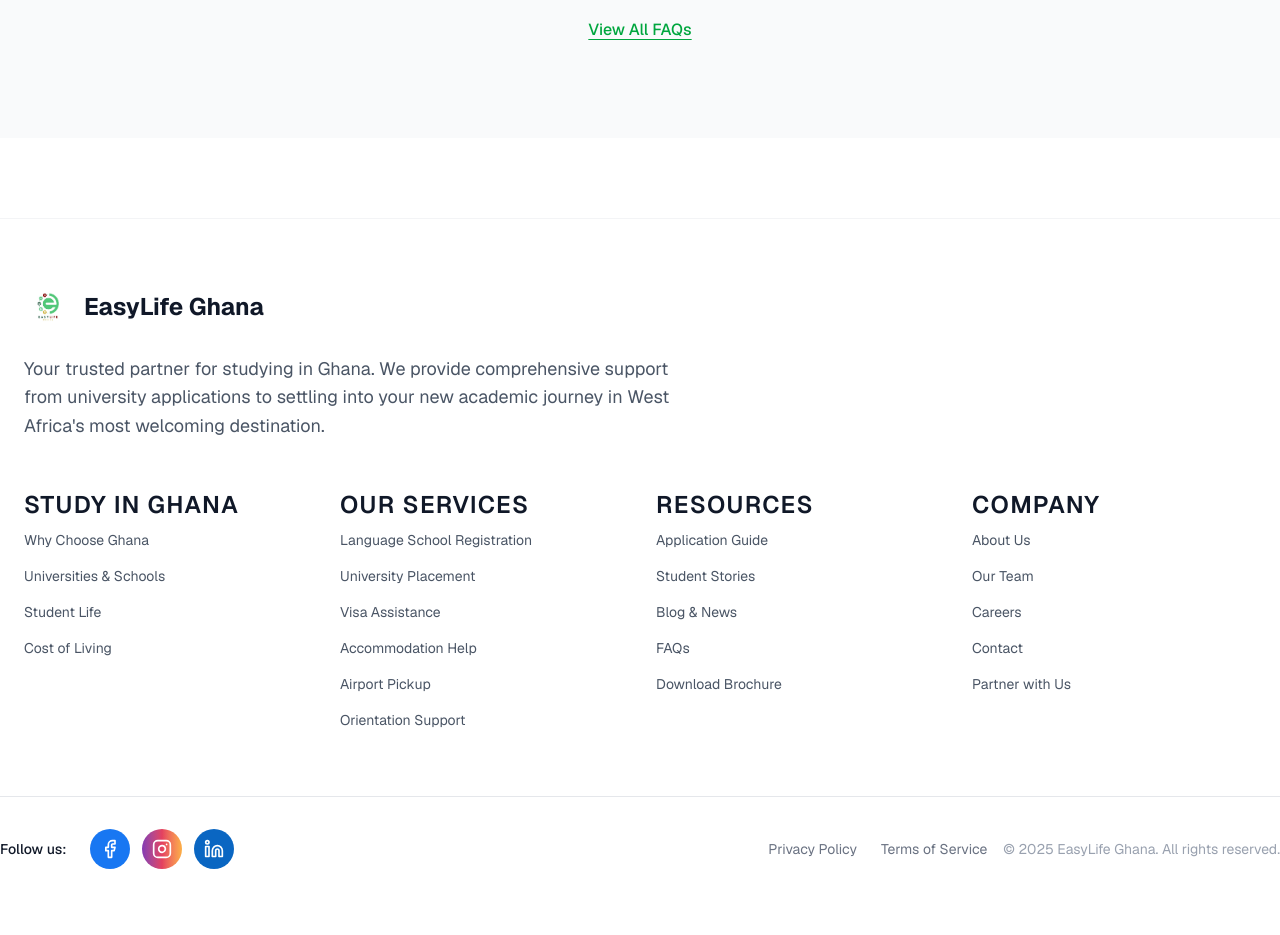
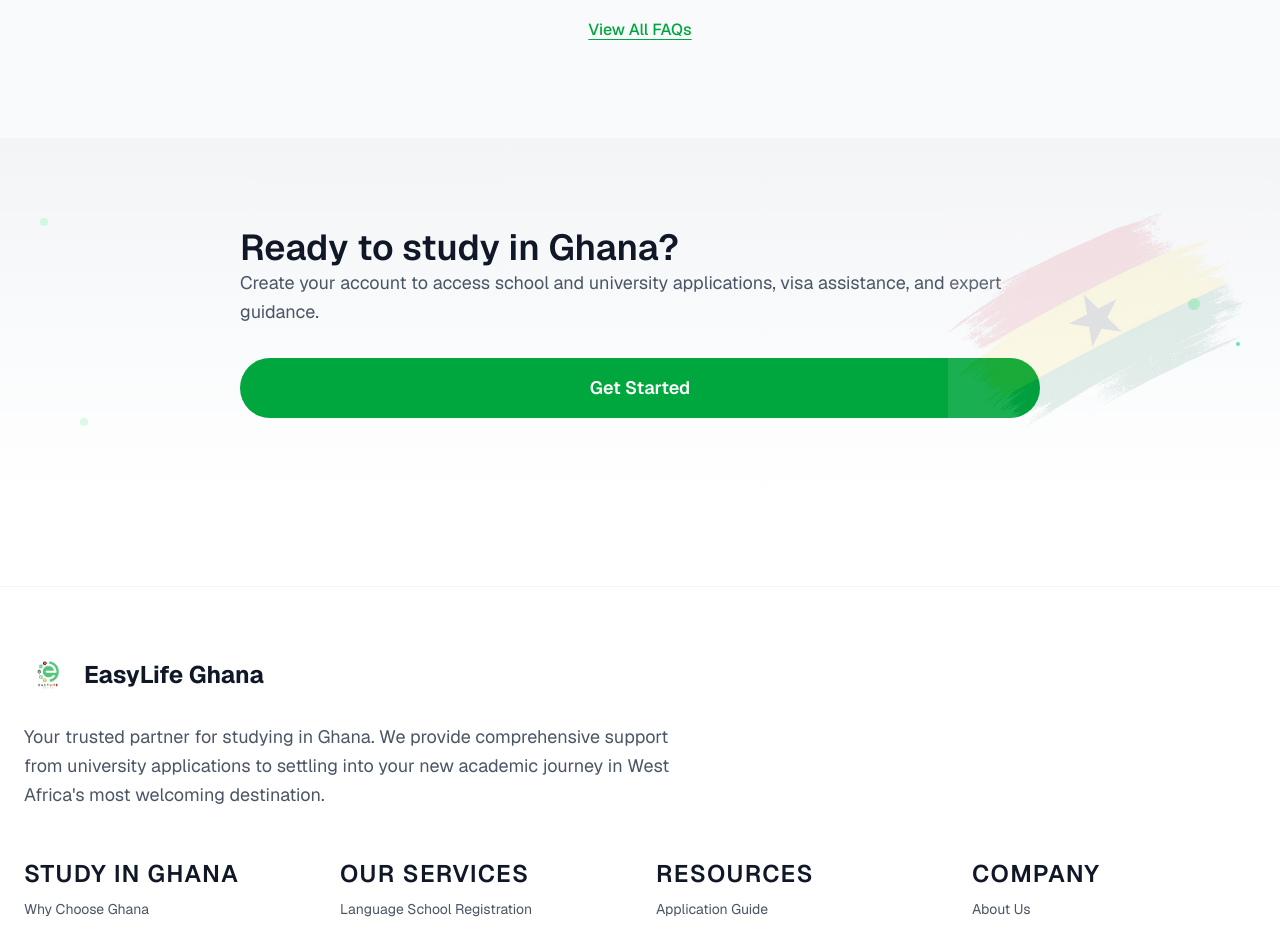
Before and after one commit to easylifegh/easylifegh-web, a Next.js app: page / in a window 1280 px wide. Shown: the part 2760-3695 px from the top of the page. Before the commit the page ends 3661 px from the top, so only its background shows below. Built offline with nearby package versions, Linux system fonts and the light colour scheme.

Commit message:
feat: cta section

```diff
--- a/src/app/page.tsx
+++ b/src/app/page.tsx
@@ -2,6 +2,7 @@
 import WhyChooseGhana from "@/components/homepage/WhyChooseGhana"
 import ApplicationProcess from "@/components/homepage/ApplicationProcess"
 import FAQ from "@/components/homepage/FAQ"
+import CallToAction from "@/components/homepage/CallToAction"
 
 export default function Home() {
   return (
@@ -10,6 +11,7 @@
       <WhyChooseGhana />
       <ApplicationProcess />
       <FAQ />
+      <CallToAction />
     </div>
   )
 }
--- a/src/components/homepage/CallToAction.tsx
+++ b/src/components/homepage/CallToAction.tsx
@@ -1,7 +1,56 @@
+"use client"
+
+import Link from "next/link"
+import Image from "next/image"
+import { useTranslation } from "react-i18next"
+
 export default function CallToAction() {
+  const { t } = useTranslation()
+
   return (
-    <section>
-      <h1>Call To Action</h1>
+    <section className="py-10 bg-gradient-to-b from-gray-100 via-gray-50 to-white relative overflow-hidden">
+      <div className="container mx-auto px-6 lg:px-8 relative z-10">
+        {/* Ghana Flag Background */}
+        <div className="absolute top-1/2 right-8 transform -translate-y-1/2 opacity-10 hidden lg:block">
+          <Image
+            src="/flag.png"
+            alt="Ghana Flag"
+            width={300}
+            height={200}
+            className="object-contain"
+          />
+        </div>
+
+        <div className="max-w-4xl mx-auto p-8 lg:p-12 text-left">
+          {/* Main Title */}
+          <div className="mb-8">
+            <h2 className="text-3xl lg:text-4xl font-bold text-gray-900 mb-6 leading-tight">
+              {t("callToAction.title")}
+            </h2>
+            <p className="text-lg text-gray-600 leading-relaxed mb-8">
+              {t("callToAction.description")}
+            </p>
+          </div>
+
+          {/* CTA Button */}
+          <div>
+            <Link
+              href="/login"
+              className="bg-green-600 hover:bg-green-700 text-white font-semibold px-8 py-4 rounded-full transition-all duration-300 text-lg w-full block text-center"
+            >
+              {t("callToAction.button")}
+            </Link>
+          </div>
+        </div>
+      </div>
+
+      {/* Decorative Elements */}
+      <div className="absolute top-0 left-0 w-full h-full overflow-hidden pointer-events-none">
+        <div className="absolute top-20 left-10 w-2 h-2 bg-green-200 rounded-full opacity-60"></div>
+        <div className="absolute top-40 right-20 w-3 h-3 bg-green-300 rounded-full opacity-40"></div>
+        <div className="absolute bottom-20 left-20 w-2 h-2 bg-green-200 rounded-full opacity-50"></div>
+        <div className="absolute bottom-40 right-10 w-1 h-1 bg-green-400 rounded-full opacity-70"></div>
+      </div>
     </section>
   )
 }
--- a/src/locales/en/translation.json
+++ b/src/locales/en/translation.json
@@ -323,6 +323,11 @@
       }
     }
   },
+  "callToAction": {
+    "title": "Ready to study in Ghana?",
+    "description": "Create your account to access school and university applications, visa assistance, and expert guidance.",
+    "button": "Get Started"
+  },
   "footer": {
     "description": "Your trusted partner for studying in Ghana. We provide comprehensive support from university applications to settling into your new academic journey in West Africa's most welcoming destination.",
     "followUs": "Follow us:",
--- a/src/locales/es/translation.json
+++ b/src/locales/es/translation.json
@@ -222,16 +222,16 @@
   "hero": {
     "slides": {
       "university": {
-        "title": "Estudia en las mejores universidades de Ghana",
-        "subtitle": "Únete a miles de estudiantes internacionales que cursan títulos de clase mundial en medicina, ingeniería, negocios y más"
+        "title": "Estudia en Ghana",
+        "subtitle": "Únete a estudiantes internacionales en programas de medicina, ingeniería y negocios"
       },
       "english": {
-        "title": "Domina el inglés en Ghana",
-        "subtitle": "Perfecciona tus habilidades en inglés en un entorno inmersivo mientras experimentas la cultura y hospitalidad africanas"
+        "title": "Aprende inglés en Ghana",
+        "subtitle": "Perfecciona tu inglés mientras experimentas la cultura africana"
       },
       "discover": {
-        "title": "Descubre la hermosa Ghana",
-        "subtitle": "Explora la nación puerta de entrada de África Occidental con rica historia, paisajes impresionantes y patrimonio cultural vibrante"
+        "title": "Descubre Ghana",
+        "subtitle": "Explora África Occidental con rica historia y cultura vibrante"
       }
     },
     "buttons": {
@@ -348,6 +348,11 @@
       }
     }
   },
+  "callToAction": {
+    "title": "¿Listo para estudiar en Ghana?",
+    "description": "Crea tu cuenta para acceder a solicitudes de escuelas y universidades, asistencia con visa y orientación experta.",
+    "button": "Empezar"
+  },
   "footer": {
     "description": "Tu socio de confianza para estudiar en Ghana. Proporcionamos apoyo integral desde las aplicaciones universitarias hasta establecerte en tu nuevo viaje académico en el destino más acogedor de África Occidental.",
     "followUs": "Síguenos:",
--- a/src/locales/fr/translation.json
+++ b/src/locales/fr/translation.json
@@ -222,16 +222,16 @@
   "hero": {
     "slides": {
       "university": {
-        "title": "Étudiez dans les meilleures universités du Ghana",
-        "subtitle": "Rejoignez des milliers d'étudiants internationaux poursuivant des diplômes de classe mondiale en médecine, ingénierie, commerce et plus"
+        "title": "Étudiez au Ghana",
+        "subtitle": "Rejoignez des étudiants internationaux en médecine, ingénierie et commerce"
       },
       "english": {
-        "title": "Maîtrisez l'anglais au Ghana",
-        "subtitle": "Perfectionnez vos compétences en anglais dans un environnement immersif tout en découvrant la culture et l'hospitalité africaines"
+        "title": "Apprenez l'anglais au Ghana",
+        "subtitle": "Améliorez votre anglais tout en découvrant la culture africaine"
       },
       "discover": {
-        "title": "Découvrez le beau Ghana",
-        "subtitle": "Explorez la nation passerelle de l'Afrique de l'Ouest avec sa riche histoire, ses paysages magnifiques et son patrimoine culturel vibrant"
+        "title": "Découvrez le Ghana",
+        "subtitle": "Explorez l'Afrique de l'Ouest avec sa riche histoire et culture vibrante"
       }
     },
     "buttons": {
@@ -348,6 +348,11 @@
       }
     }
   },
+  "callToAction": {
+    "title": "Prêt à étudier au Ghana?",
+    "description": "Créez votre compte pour accéder aux candidatures d'écoles et d'universités, à l'assistance visa et aux conseils d'experts.",
+    "button": "Commencer"
+  },
   "footer": {
     "description": "Votre partenaire de confiance pour étudier au Ghana. Nous fournissons un support complet depuis les candidatures universitaires jusqu'à l'installation dans votre nouveau parcours académique dans la destination la plus accueillante d'Afrique de l'Ouest.",
     "followUs": "Suivez-nous :",
```
